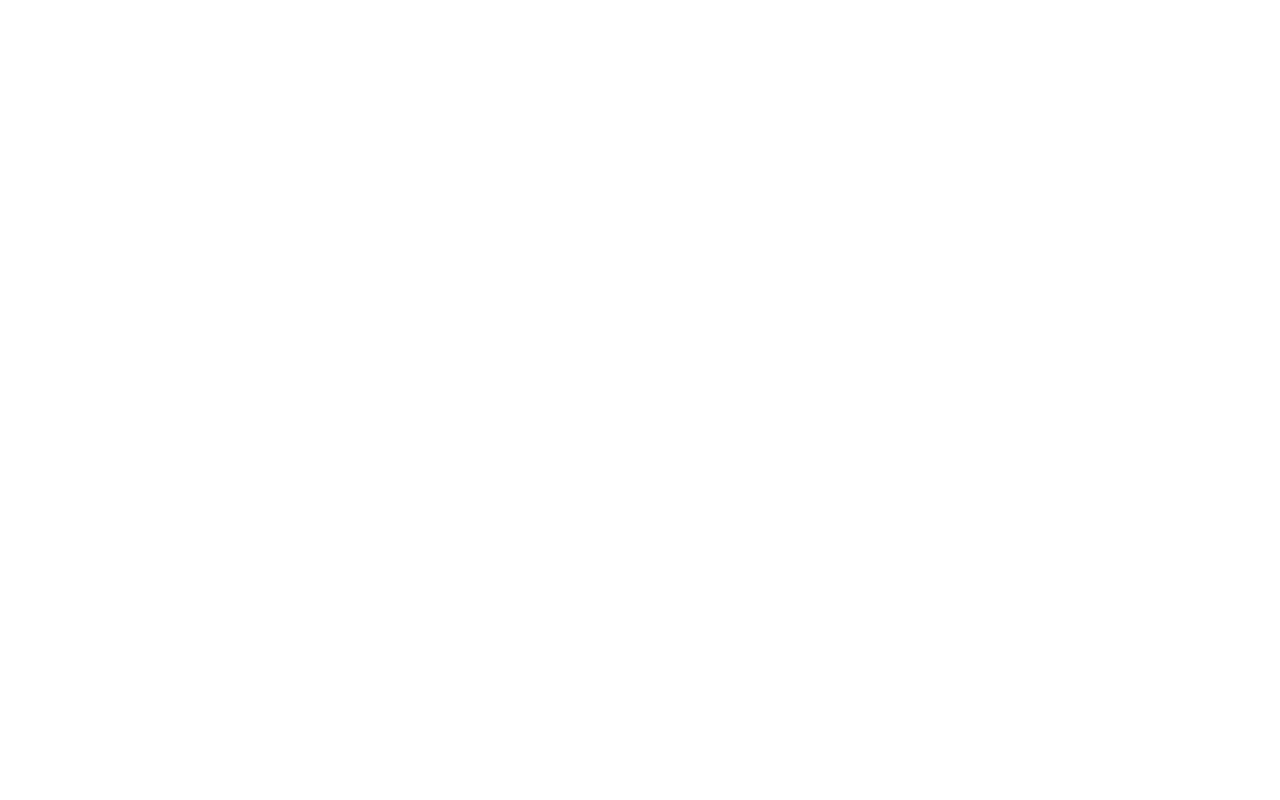
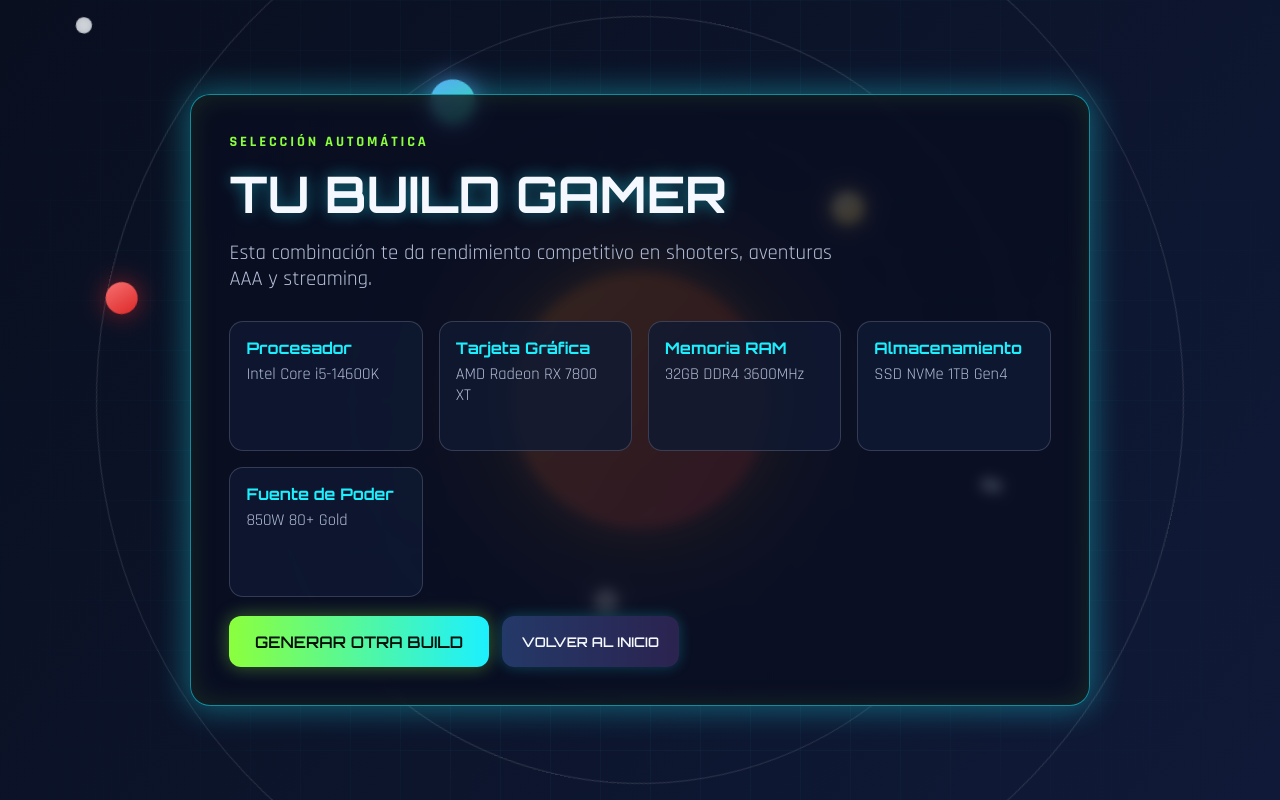
Before and after one commit to MiiguelRosales/ConfiguradorDePC, a plain HTML site: page html/pagina.html in a window 1280 px wide. Drawn offline with Linux system fonts and the light colour scheme.

Commit message:
Agregar estructura HTML y estilos para el configurador de PC

```diff
--- a/css/style.css
+++ b/css/style.css
@@ -0,0 +1,517 @@
+:root {
+	--bg-primary: #090f1f;
+	--bg-secondary: #101a38;
+	--accent-cyan: #1cf0ff;
+	--accent-lime: #8bff3d;
+	--accent-red: #ff3158;
+	--text-main: #f5f8ff;
+	--text-soft: #b5bfd8;
+	--panel-border: rgba(28, 240, 255, 0.45);
+	--panel-shadow: rgba(28, 240, 255, 0.2);
+}
+
+* {
+	box-sizing: border-box;
+	margin: 0;
+	padding: 0;
+}
+
+body {
+	min-height: 100vh;
+	color: var(--text-main);
+	font-family: "Rajdhani", sans-serif;
+	position: relative;
+	isolation: isolate;
+	background: linear-gradient(130deg, var(--bg-primary) 0%, var(--bg-secondary) 100%);
+	overflow: hidden;
+}
+
+.space-background {
+	position: fixed;
+	inset: 0;
+	z-index: 0;
+	pointer-events: none;
+	display: flex;
+	justify-content: center;
+	align-items: center;
+}
+
+.solar-system {
+	position: relative;
+	width: clamp(152rem, 180vw, 240rem);
+	height: clamp(152rem, 180vw, 240rem);
+	display: flex;
+	justify-content: center;
+	align-items: center;
+	animation: rotateSystem 140s linear infinite;
+}
+
+.sun {
+	position: absolute;
+	width: 16rem;
+	height: 16rem;
+	border-radius: 50%;
+	background: linear-gradient(to bottom right, #f59e0b, #ea580c, #dc2626);
+	animation: pulse 2s ease-in-out infinite;
+	box-shadow: 0 0 140px rgba(255, 165, 0, 0.65);
+	z-index: 4;
+}
+
+.sun::before {
+	content: "";
+	position: absolute;
+	inset: -2px;
+	border-radius: 50%;
+	background: linear-gradient(
+		to bottom right,
+		rgba(255, 236, 153, 0.2),
+		rgba(220, 38, 38, 0.2)
+	);
+	animation: spin 3s linear infinite;
+}
+
+.corona {
+	position: absolute;
+	inset: -1rem;
+	border-radius: 50%;
+	background: linear-gradient(
+		to bottom right,
+		rgba(245, 158, 11, 0.2),
+		rgba(220, 38, 38, 0.2)
+	);
+	filter: blur(8px);
+	animation: pulse 2s ease-in-out infinite;
+}
+
+.orbit {
+	position: absolute;
+	top: 50%;
+	left: 50%;
+	transform: translate(-50%, -50%);
+	border-radius: 50%;
+	border: 1px solid rgba(255, 255, 255, 0.14);
+}
+
+.mercury-orbit {
+	width: 24rem;
+	height: 24rem;
+}
+
+.venus-orbit {
+	width: 36rem;
+	height: 36rem;
+}
+
+.earth-orbit {
+	width: 48rem;
+	height: 48rem;
+	z-index: 2;
+}
+
+.mars-orbit {
+	width: 68rem;
+	height: 68rem;
+}
+
+.planet {
+	position: absolute;
+	top: 50%;
+	left: 50%;
+	border-radius: 50%;
+	z-index: 3;
+	transform-origin: center center;
+}
+
+.mercury {
+	width: 1.5rem;
+	height: 1.5rem;
+	background: linear-gradient(to bottom right, #d1d5db, #9ca3af);
+	box-shadow: 0 0 22px rgba(156, 163, 175, 0.65);
+	--orbit-width: 24rem;
+	animation: orbit 4s linear infinite;
+}
+
+.venus {
+	width: 2rem;
+	height: 2rem;
+	background: linear-gradient(to bottom right, #fef3c7, #fcd34d);
+	box-shadow: 0 0 25px rgba(252, 211, 77, 0.7);
+	--orbit-width: 36rem;
+	animation: orbit 6s linear infinite;
+}
+
+.earth {
+	width: 2.8rem;
+	height: 2.8rem;
+	background: linear-gradient(to bottom right, #60a5fa, #34d399);
+	box-shadow: 0 0 27px rgba(96, 165, 250, 0.7);
+	--orbit-width: 48rem;
+	animation: orbit 8s linear infinite;
+}
+
+.moon {
+	position: absolute;
+	left: 50%;
+	top: 50%;
+	width: 1rem;
+	height: 1rem;
+	border-radius: 50%;
+	background: #d1d5db;
+	box-shadow: inset 0 0 7px rgba(156, 163, 175, 0.6);
+	animation: orbit 2s linear infinite;
+	transform-origin: center center;
+}
+
+.mars {
+	width: 2rem;
+	height: 2rem;
+	background: linear-gradient(to bottom right, #f87171, #dc2626);
+	box-shadow: 0 0 25px rgba(220, 38, 38, 0.6);
+	--orbit-width: 68rem;
+	animation: orbit 10s linear infinite;
+}
+
+.iss {
+	position: absolute;
+	top: 50%;
+	left: 50%;
+	width: 1.2rem;
+	height: 0.6rem;
+	background: #e5e7eb;
+	border-radius: 2px;
+	box-shadow: 0 0 12px rgba(255, 255, 255, 0.6);
+	z-index: 3;
+	--iss-orbit: 22rem;
+	animation: iss-orbit 5s linear infinite;
+	transform-origin: center center;
+}
+
+.iss-panels {
+	position: absolute;
+	left: 50%;
+	top: 50%;
+	width: 1.2rem;
+	height: 0.15rem;
+	background: linear-gradient(to right, #60a5fa, #93c5fd);
+	transform: translate(-50%, -50%);
+	box-shadow: 0 0 5px rgba(96, 165, 250, 0.5);
+}
+
+.iss::after {
+	content: "";
+	position: absolute;
+	inset: -1px;
+	background: white;
+	border-radius: 2px;
+	opacity: 0;
+	animation: iss-flare 1.5s linear infinite;
+}
+
+.stars {
+	position: absolute;
+	inset: -8rem;
+	z-index: 5;
+	pointer-events: none;
+}
+
+.stars::before,
+.stars::after {
+	content: "";
+	position: absolute;
+	top: 0;
+	left: 0;
+	width: 0.25rem;
+	height: 0.25rem;
+	border-radius: 50%;
+	background: rgba(255, 255, 255, 0.95);
+	box-shadow:
+		4vw 6vh white, 18vw 12vh white, 36vw 22vh white, 52vw 6vh white, 70vw 16vh white,
+		86vw 8vh white, 10vw 70vh white, 26vw 82vh white, 41vw 58vh white, 58vw 76vh white,
+		73vw 58vh white, 88vw 80vh white, 14vw 38vh white, 28vw 54vh white, 33vw 12vh white,
+		47vw 28vh white, 66vw 34vh white, 82vw 44vh white, 94vw 24vh white, 5vw 90vh white,
+		17vw 68vh white, 22vw 44vh white, 38vw 32vh white, 58vw 10vh white, 64vw 56vh white;
+	animation: twinkle 5s linear infinite;
+}
+
+.stars::after {
+	box-shadow:
+		8vw 16vh white, 20vw 4vh white, 31vw 76vh white, 46vw 84vh white, 63vw 14vh white,
+		79vw 66vh white, 92vw 34vh white, 15vw 90vh white, 29vw 18vh white, 45vw 56vh white,
+		55vw 30vh white, 69vw 80vh white, 84vw 50vh white, 90vw 14vh white, 12vw 58vh white,
+		24vw 34vh white, 40vw 92vh white, 52vw 48vh white, 67vw 22vh white, 73vw 72vh white,
+		88vw 58vh white, 95vw 86vh white, 6vw 50vh white, 17vw 26vh white, 38vw 14vh white;
+	animation-duration: 6s;
+	animation-delay: 0.7s;
+}
+
+.star {
+	position: absolute;
+	width: 0.25rem;
+	height: 0.25rem;
+	background: white;
+	border-radius: 50%;
+}
+
+.star-1 {
+	top: 25%;
+	left: 25%;
+	animation: ping 2s ease-in-out infinite;
+}
+.star-2 {
+	top: 75%;
+	left: 33%;
+	animation: ping 3s ease-in-out infinite 0.5s;
+}
+.star-3 {
+	top: 33%;
+	right: 25%;
+	animation: ping 2.5s ease-in-out infinite 0.7s;
+}
+.star-4 {
+	bottom: 25%;
+	right: 33%;
+	animation: ping 2.7s ease-in-out infinite 0.3s;
+}
+.star-5 {
+	top: 50%;
+	right: 50%;
+	animation: ping 2.3s ease-in-out infinite 0.8s;
+}
+
+.hero-wrapper,
+.config-wrapper {
+	position: relative;
+	z-index: 1;
+	min-height: 100vh;
+	display: grid;
+	place-items: center;
+	padding: 1.5rem;
+}
+
+.grid-overlay {
+	position: absolute;
+	inset: 0;
+	background-image:
+		linear-gradient(rgba(28, 240, 255, 0.08) 1px, transparent 1px),
+		linear-gradient(90deg, rgba(28, 240, 255, 0.08) 1px, transparent 1px);
+	background-size: 50px 50px;
+	-webkit-mask-image: radial-gradient(circle at center, black 45%, transparent 95%);
+	mask-image: radial-gradient(circle at center, black 45%, transparent 95%);
+	pointer-events: none;
+	animation: pulseGrid 6s linear infinite;
+}
+
+.hero-panel,
+.config-panel {
+	width: min(900px, 100%);
+	border: 1px solid var(--panel-border);
+	background: rgba(9, 14, 33, 0.78);
+	-webkit-backdrop-filter: blur(6px);
+	backdrop-filter: blur(6px);
+	border-radius: 20px;
+	padding: clamp(1.4rem, 3vw, 2.6rem);
+	box-shadow:
+		0 0 18px var(--panel-shadow),
+		inset 0 0 20px rgba(139, 255, 61, 0.06);
+	animation: heartbeatGlow 2.8s ease-in-out infinite;
+}
+
+.hero-kicker,
+.config-kicker {
+	color: var(--accent-lime);
+	letter-spacing: 0.18rem;
+	font-size: 0.9rem;
+	font-weight: 700;
+	text-transform: uppercase;
+	margin-bottom: 0.85rem;
+}
+
+.hero-title,
+.config-title {
+	font-family: "Orbitron", sans-serif;
+	font-size: clamp(1.7rem, 4vw, 3.15rem);
+	line-height: 1.15;
+	text-transform: uppercase;
+	text-shadow: 0 0 16px rgba(28, 240, 255, 0.45);
+	margin-bottom: 1.1rem;
+}
+
+.hero-copy,
+.config-copy {
+	color: var(--text-soft);
+	max-width: 60ch;
+	font-size: clamp(1.05rem, 2vw, 1.3rem);
+	margin-bottom: 1.8rem;
+}
+
+.btn-neon,
+.btn-secondary {
+	border: none;
+	cursor: pointer;
+	border-radius: 12px;
+	font-family: "Orbitron", sans-serif;
+	text-transform: uppercase;
+	transition: transform 0.2s ease, box-shadow 0.2s ease, background 0.2s ease;
+}
+
+.btn-neon {
+	padding: 0.95rem 1.6rem;
+	font-size: 1rem;
+	color: #04110a;
+	background: linear-gradient(90deg, var(--accent-lime), var(--accent-cyan));
+	box-shadow: 0 0 18px rgba(139, 255, 61, 0.38);
+}
+
+.btn-secondary {
+	padding: 0.8rem 1.25rem;
+	color: var(--text-main);
+	background: linear-gradient(90deg, #243968, #2b2350);
+	box-shadow: 0 0 14px rgba(28, 240, 255, 0.24);
+}
+
+.btn-neon:hover,
+.btn-secondary:hover {
+	transform: translateY(-2px) scale(1.01);
+}
+
+.btn-neon:active,
+.btn-secondary:active {
+	transform: translateY(0);
+}
+
+.config-grid {
+	display: grid;
+	grid-template-columns: repeat(auto-fit, minmax(180px, 1fr));
+	gap: 1rem;
+	margin-bottom: 1.2rem;
+}
+
+.part-card {
+	border: 1px solid rgba(181, 191, 216, 0.23);
+	border-radius: 14px;
+	padding: 1rem;
+	background: rgba(15, 26, 51, 0.8);
+	min-height: 130px;
+}
+
+.part-card h3 {
+	font-family: "Orbitron", sans-serif;
+	font-size: 1rem;
+	margin-bottom: 0.35rem;
+	color: var(--accent-cyan);
+}
+
+.part-card p {
+	color: var(--text-soft);
+	font-size: 1.03rem;
+}
+
+.actions {
+	display: flex;
+	gap: 0.8rem;
+	flex-wrap: wrap;
+}
+
+@keyframes pulseGrid {
+	0% {
+		opacity: 0.45;
+	}
+	50% {
+		opacity: 0.65;
+	}
+	100% {
+		opacity: 0.45;
+	}
+}
+
+@keyframes twinkle {
+	0%, 100% {
+		opacity: 0.9;
+		transform: scale(1);
+	}
+	50% {
+		opacity: 0.15;
+		transform: scale(0.7);
+	}
+}
+
+
+@keyframes heartbeatGlow {
+	0%, 100% {
+		box-shadow:
+			0 0 26px 4px rgba(28, 240, 255, 0.25),
+			inset 0 0 26px rgba(139, 255, 61, 0.08);
+		border-color: rgba(28, 240, 255, 0.45);
+	}
+	35% {
+		box-shadow:
+			0 0 36px 6px rgba(28, 240, 255, 0.42),
+			inset 0 0 32px rgba(139, 255, 61, 0.18);
+		border-color: rgba(28, 240, 255, 0.85);
+	}
+	70% {
+		box-shadow:
+			0 0 30px 5px rgba(28, 240, 255, 0.34),
+			inset 0 0 28px rgba(139, 255, 61, 0.12);
+		border-color: rgba(28, 240, 255, 0.58);
+	}
+}
+
+@keyframes rotateSystem {
+	from { transform: rotate(0deg); }
+	to { transform: rotate(360deg); }
+}
+
+@keyframes orbit {
+	from {
+		transform: rotate(0deg) translateX(calc(var(--orbit-width) / 2)) rotate(0deg);
+	}
+	to {
+		transform: rotate(360deg) translateX(calc(var(--orbit-width) / 2)) rotate(-360deg);
+	}
+}
+
+@keyframes iss-orbit {
+	from {
+		transform: rotate(0deg) translateX(var(--iss-orbit)) rotate(0deg);
+	}
+	to {
+		transform: rotate(360deg) translateX(var(--iss-orbit)) rotate(-360deg);
+	}
+}
+
+@keyframes iss-flare {
+	0%, 100% { opacity: 0; }
+	50% { opacity: 0.3; }
+}
+
+@keyframes pulse {
+	50% { opacity: 0.8; }
+}
+
+@keyframes ping {
+	75%, 100% {
+		transform: scale(2);
+		opacity: 0;
+	}
+}
+
+@keyframes spin {
+	to { transform: rotate(360deg); }
+}
+
+@media (max-width: 560px) {
+	.hero-panel,
+	.config-panel {
+		border-radius: 16px;
+	}
+
+	.hero-copy,
+	.config-copy {
+		margin-bottom: 1.3rem;
+	}
+
+	.actions {
+		flex-direction: column;
+	}
+}
--- a/html/pagina.html
+++ b/html/pagina.html
@@ -0,0 +1,90 @@
+<!DOCTYPE html>
+<html lang="es">
+<head>
+	<meta charset="UTF-8">
+	<meta name="viewport" content="width=device-width, initial-scale=1.0">
+	<title>Tu Configuración Gamer</title>
+	<link rel="preconnect" href="https://fonts.googleapis.com">
+	<link rel="preconnect" href="https://fonts.gstatic.com" crossorigin>
+	<link href="https://fonts.googleapis.com/css2?family=Orbitron:wght@600;700;800&family=Rajdhani:wght@400;500;700&display=swap" rel="stylesheet">
+	<link rel="stylesheet" href="../css/style.css">
+</head>
+<body class="config-body">
+	<div class="space-background" aria-hidden="true">
+		<div class="solar-system">
+			<div class="sun">
+				<div class="corona"></div>
+			</div>
+			<div class="orbit mercury-orbit">
+				<div class="planet mercury"></div>
+			</div>
+			<div class="orbit venus-orbit">
+				<div class="planet venus"></div>
+			</div>
+			<div class="orbit earth-orbit">
+				<div class="planet earth">
+					<div class="moon"></div>
+				</div>
+				<div class="iss">
+					<div class="iss-panels"></div>
+				</div>
+			</div>
+			<div class="orbit mars-orbit">
+				<div class="planet mars"></div>
+			</div>
+			<div class="stars">
+				<div class="star star-1"></div>
+				<div class="star star-2"></div>
+				<div class="star star-3"></div>
+				<div class="star star-4"></div>
+				<div class="star star-5"></div>
+			</div>
+		</div>
+	</div>
+	<main class="config-wrapper">
+		<div class="grid-overlay" aria-hidden="true"></div>
+
+		<section class="config-panel" aria-label="Configuración gamer recomendada">
+			<p class="config-kicker">SELECCIÓN AUTOMÁTICA</p>
+			<h1 class="config-title">Tu Build Gamer</h1>
+			<p class="config-copy">
+				Esta combinación te da rendimiento competitivo en shooters, aventuras AAA y streaming.
+			</p>
+
+			<div class="config-grid">
+				<article class="part-card">
+					<h3>Procesador</h3>
+					<p id="cpuValue"></p>
+				</article>
+
+				<article class="part-card">
+					<h3>Tarjeta Gráfica</h3>
+					<p id="gpuValue"></p>
+				</article>
+
+				<article class="part-card">
+					<h3>Memoria RAM</h3>
+					<p id="ramValue"></p>
+				</article>
+
+				<article class="part-card">
+					<h3>Almacenamiento</h3>
+					<p id="ssdValue"></p>
+				</article>
+
+				<article class="part-card">
+					<h3>Fuente de Poder</h3>
+					<p id="psuValue"></p>
+				</article>
+			</div>
+
+			<div class="actions">
+				<button id="btnGenerar" class="btn-neon" type="button">Generar Otra Build</button>
+				<button id="btnReiniciar" class="btn-secondary" type="button">Volver al Inicio</button>
+			</div>
+		</section>
+	</main>
+
+	<script src="../js/script.js"></script>
+</body>
+</html>
--- a/js/script.js
+++ b/js/script.js
@@ -0,0 +1,49 @@
+const componentes = {
+	procesador: ["Intel Core i7-14700KF", "AMD Ryzen 7 7800X3D", "Intel Core i5-14600K"],
+	tarjeta: ["NVIDIA RTX 4070 SUPER", "AMD Radeon RX 7800 XT", "NVIDIA RTX 4060 Ti"],
+	memoria: ["32GB DDR5 6000MHz", "16GB DDR5 5600MHz", "32GB DDR4 3600MHz"],
+	almacenamiento: ["SSD NVMe 1TB Gen4", "SSD NVMe 2TB Gen4", "SSD NVMe 1TB Gen3"],
+	fuente: ["750W 80+ Gold", "850W 80+ Gold", "650W 80+ Bronze"]
+};
+
+document.addEventListener("DOMContentLoaded", () => {
+	const btnComenzar = document.getElementById("btnComenzar");
+	const btnGenerar = document.getElementById("btnGenerar");
+	const btnReiniciar = document.getElementById("btnReiniciar");
+
+	if (btnComenzar) {
+		btnComenzar.addEventListener("click", () => {
+			window.location.href = "html/pagina.html";
+		});
+	}
+
+	if (btnGenerar) {
+		btnGenerar.addEventListener("click", generarConfiguracion);
+		generarConfiguracion();
+	}
+
+	if (btnReiniciar) {
+		btnReiniciar.addEventListener("click", () => {
+			window.location.href = "../index.html";
+		});
+	}
+});
+
+function generarConfiguracion() {
+	asignarValor("cpuValue", elegir(componentes.procesador));
+	asignarValor("gpuValue", elegir(componentes.tarjeta));
+	asignarValor("ramValue", elegir(componentes.memoria));
+	asignarValor("ssdValue", elegir(componentes.almacenamiento));
+	asignarValor("psuValue", elegir(componentes.fuente));
+}
+
+function elegir(lista) {
+	return lista[Math.floor(Math.random() * lista.length)];
+}
+
+function asignarValor(id, valor) {
+	const elemento = document.getElementById(id);
+	if (elemento) {
+		elemento.textContent = valor;
+	}
+}
```
Also changed, not shown: index.html (+54 -3 lines).
